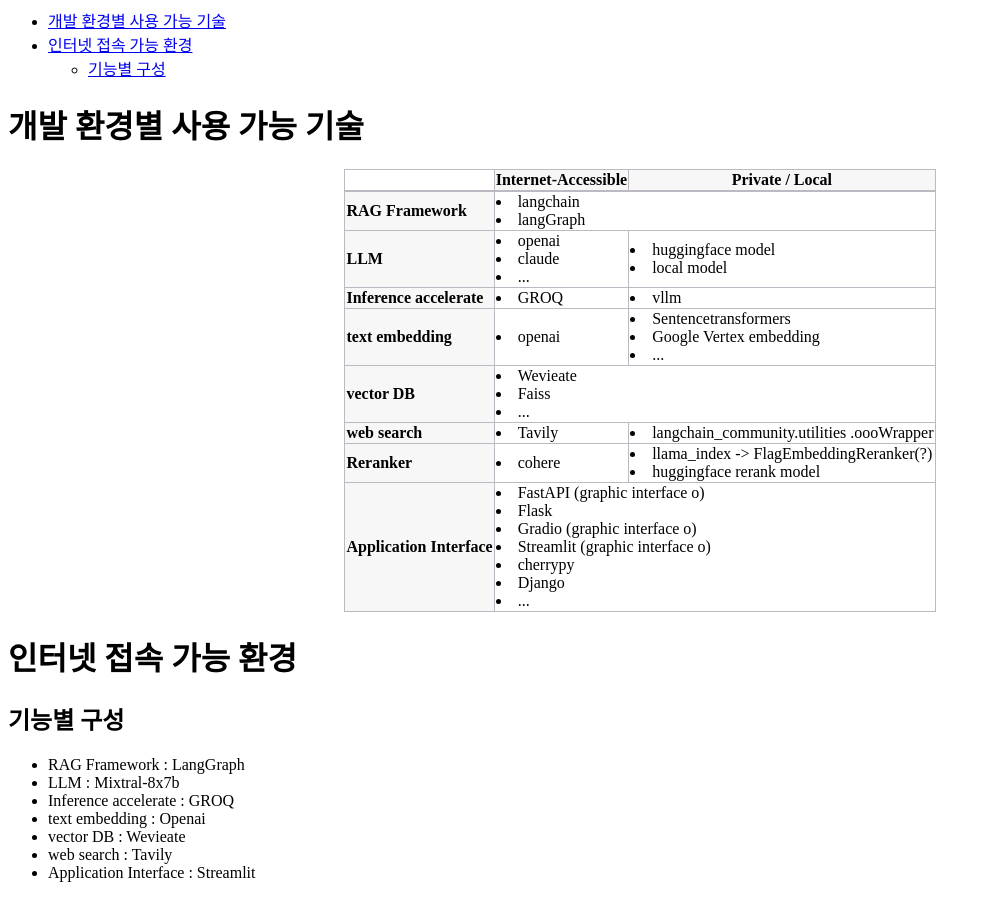
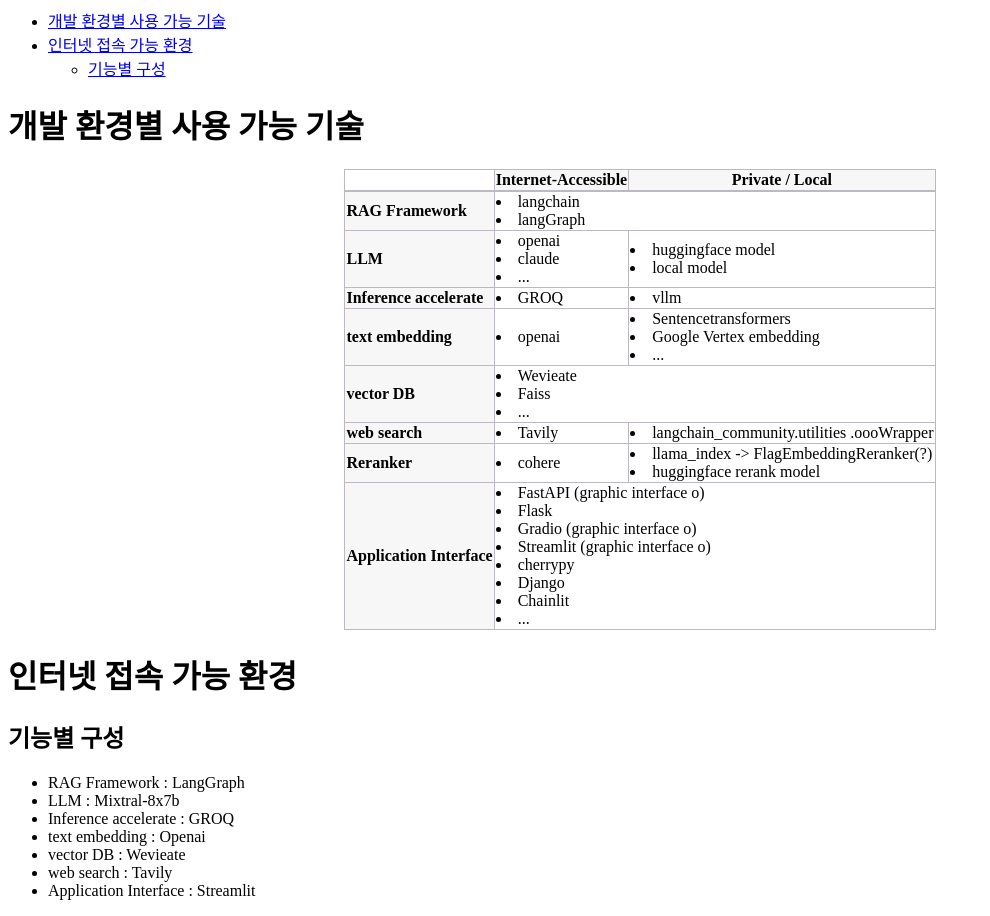
Before and after one commit to finddme/finddme.github.io, a Jekyll site: the page built from _posts/2024-07-01-self_ref_rag.md, in a window 1280 px wide. Shown: the whole page, without its empty margins (0-990 px from the left). Built offline with Jekyll 4.4.1, drawn with Linux system fonts in a browser that asks for light colours.

Commit message:
Update 2024-07-01-self_ref_rag.md

```diff
--- a/_posts/2024-07-01-self_ref_rag.md
+++ b/_posts/2024-07-01-self_ref_rag.md
@@ -120,6 +120,7 @@
            <li>Streamlit (graphic interface o)</li>
            <li>cherrypy</li>
            <li>Django</li>
+           <li>Chainlit</li>
            <li>...</li>
          </td>
        </tr>
```
